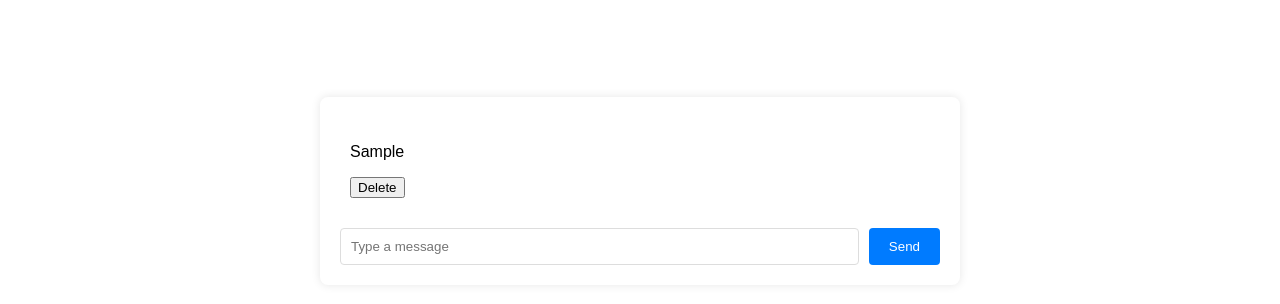
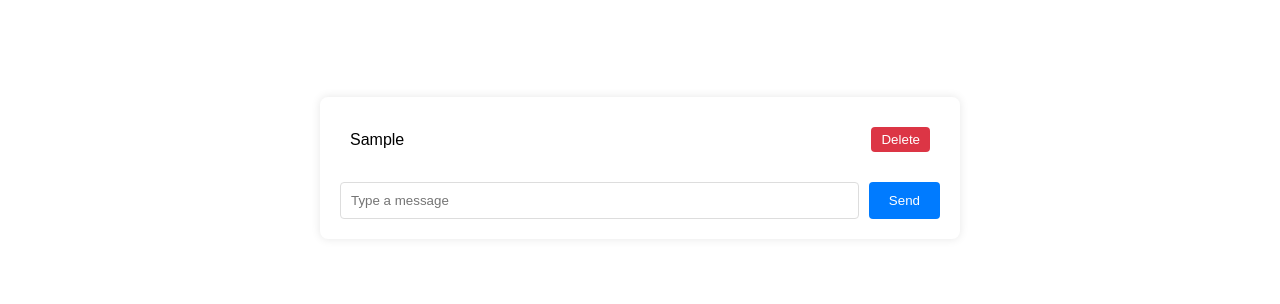
Before and after one commit to Arvindkumar20/Messengr, a plain HTML site: page post.html in a window 1280 px wide. Both pictures are taken after typing "Sample" into the empty fields and a click on the button "Send". Shown: the part 54-358 px from the top of the page. Drawn offline with Linux system fonts and the light colour scheme.

Commit message:
delete button complete

```diff
--- a/post.css
+++ b/post.css
@@ -19,6 +19,9 @@
 .message-item {
     padding: 10px;
     border-bottom: 1px solid #ddd;
+    display: flex;
+    justify-content: space-between;
+    align-items: center;
 }
 .message-item:last-child {
     border-bottom: none;
@@ -42,3 +45,16 @@
     margin-left: 10px;
     cursor: pointer;
 }
+
+.message-text {
+    margin: 0;
+    font-size: 16px;
+}
+.delete-button {
+    background-color: #dc3545;
+    color: #fff;
+    border: none;
+    padding: 5px 10px;
+    border-radius: 4px;
+    cursor: pointer;
+}
--- a/post.html
+++ b/post.html
@@ -23,7 +23,12 @@
         </div>
     </header>
     <div class="container">
-        <ul class="message-list" id="messageList"></ul>
+        <ul class="message-list" id="messageList">
+            <!-- <li>
+                <p>gguyuy</p>
+                <button onclick="deleteMessage(index)">Delete</button>
+            </li> -->
+        </ul>
         <form class="message-form" id="messageForm">
             <input type="text" class="message-input" id="messageInput" placeholder="Type a message" required>
             <button type="submit" class="message-button">Send</button>
--- a/post.js
+++ b/post.js
@@ -3,33 +3,66 @@ document.addEventListener('DOMContentLoaded', function () {
     const messageForm = document.getElementById('messageForm');
     const messageInput = document.getElementById('messageInput');
 
-    const loadMessages=()=> {
+    const loadMessages = () => {
         const messages = JSON.parse(localStorage.getItem('messages')) || [];
         messageList.innerHTML = '';
-        Array.from(messages).forEach(message => {
+
+        messages.forEach((message, index) => {
             const li = document.createElement('li');
             li.className = 'message-item';
-            li.innerHTML = `
-            <p>
-            ${message}
-            </p>
-                <button><span onclick="deleteMessage(${message})}">Delete</span></button>
-            `;
 
+            // Using textContent to prevent XSS
+            const messageText = document.createElement('p');
+            messageText.className = 'message-text';
+            messageText.textContent = message;
+
+            // Create Delete button
+            const deleteButton = document.createElement('button');
+            deleteButton.textContent = 'Delete';
+            deleteButton.className = 'delete-button';
+            deleteButton.onclick = () => deleteMessage(index);
+
+            // Append message text and button to list item
+            li.appendChild(messageText);
+            li.appendChild(deleteButton);
 
             messageList.appendChild(li);
         });
-    }
+    };
 
-    const deleteMessage= (message) =>{
-        // console.log(message)
+    // login logout
+    // let userEmail='arvind@gmail.com';
+    // let userDetails = JSON.parse(localStorage.getItem('formData'));
+    // if (userDetails) {
+    //     userDetails.filter((user) => {
+    //         if (user.email === userEmail) {
+    //             messageList.style.display = 'block';
+    //         }
+    //         else {
+    //             messageList.style.display = 'none';
+    //         }
+    //     }
+    //     )
+    // }
+    // else {
+    //     messageList.style.display = 'none';
+    // }
+
+    // Delete message by index
+    const deleteMessage = (index) => {
         const messages = JSON.parse(localStorage.getItem('messages')) || [];
-        const filteredMessages = messages.filter(msg => msg !== message);
-        localStorage.setItem('messages', JSON.stringify(filteredMessages));
-        loadMessages();
-    }
+        messages.splice(index, 1); // Remove the message at the given index
+        localStorage.setItem('messages', JSON.stringify(messages)); // Save updated messages
+        loadMessages(); // Reload the messages
+    };
 
-    const saveMessage=(message)=> {
+    // Call loadMessages to populate the list on page load
+    loadMessages();
+
+
+
+
+    const saveMessage = (message) => {
         const messages = JSON.parse(localStorage.getItem('messages')) || [];
         messages.push(message);
         localStorage.setItem('messages', JSON.stringify(messages));
```
Also changed, not shown: contact.html (+23 -16 lines).
